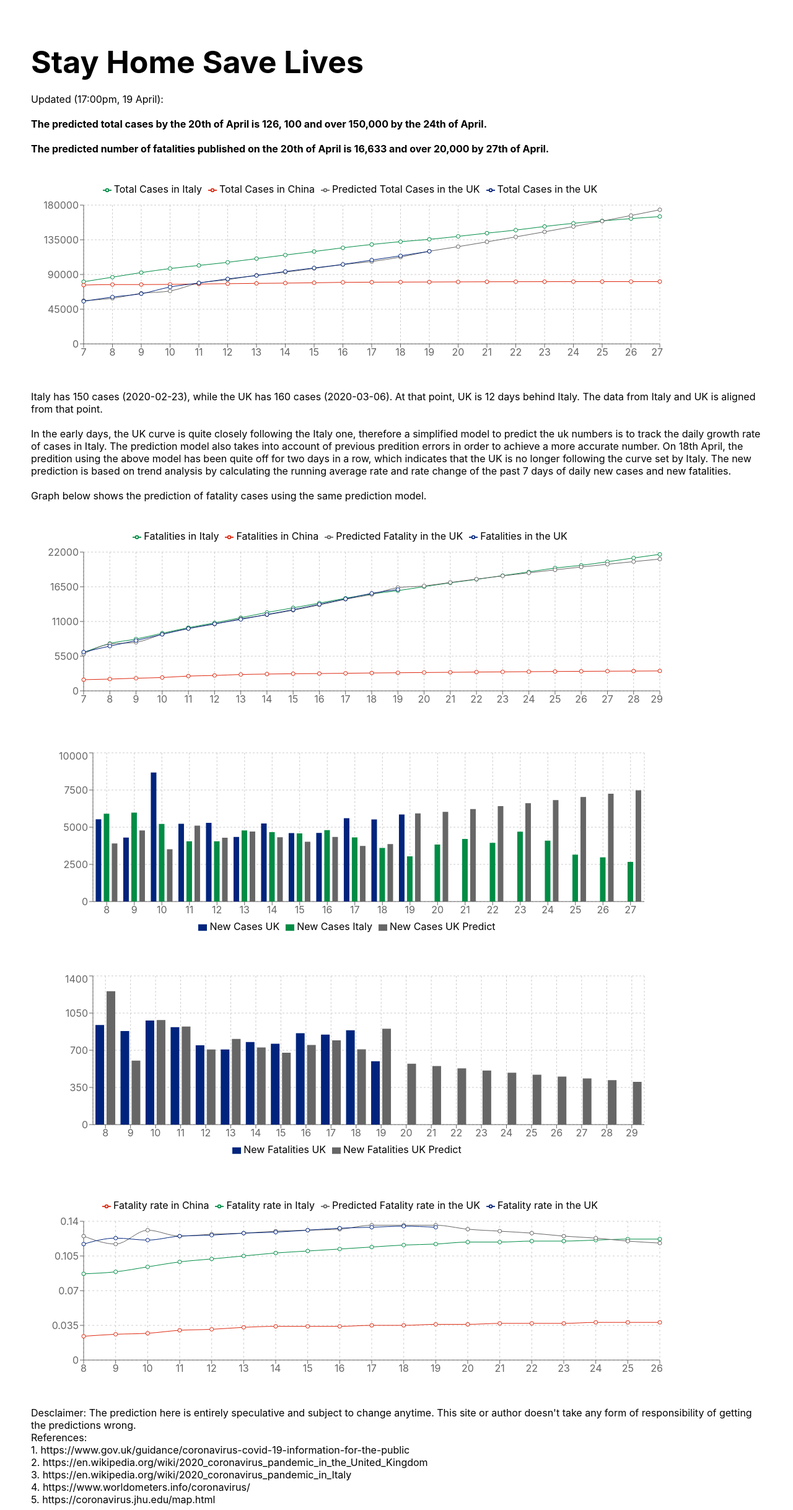
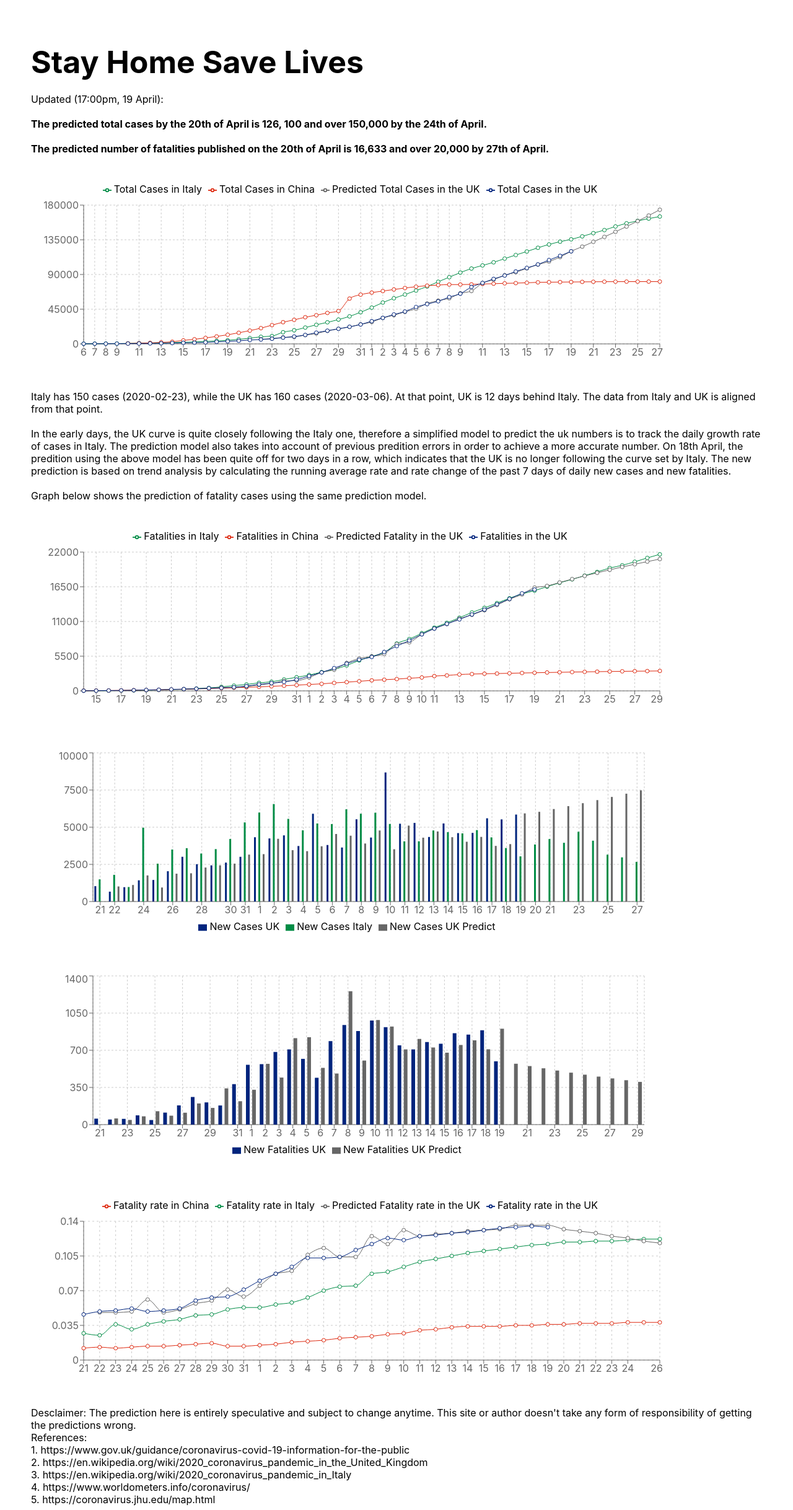
Before and after one commit to linamm/coronachart, a React (Create React App) app in the folder coronachart/: page / in a window 1280 px wide. Shown: the top 2437 px of the page at 62% size. Built offline with nearby package versions, Linux system fonts and the light colour scheme.

Commit message:
extend the graph

```diff
--- a/coronachart/src/Data.js
+++ b/coronachart/src/Data.js
@@ -118,12 +118,12 @@ export const TodayTotalIndex = Today - totalCaseStartDay;
 export const TodayFatalityIndex = Today - fatalityCaseStartDay;
 const totalCases = getPredictCases(raw_total_cases, TodayTotalIndex);
 const fatalityCases = getPredictCases(raw_death_cases, TodayFatalityIndex);
-export const displayTotalCases = totalCases.slice(TodayTotalIndex - 12, TodayTotalIndex + 12 );
-export const displayFatalityCases = fatalityCases.slice(TodayFatalityIndex - 12, TodayFatalityIndex + 12);
-export const newCases = getNewCases(totalCases, ['uk', 'uk_predict', 'it'], ['uk', 'uk', 'it']).slice(TodayTotalIndex - 12, TodayTotalIndex + 10 ); // Past 12 days and Future 10 days
-export const newFatalityCases = getNewCases(fatalityCases, ['uk', 'uk_predict'], ['uk', 'uk']).slice(TodayFatalityIndex - 12, TodayFatalityIndex + 10 ); // Past 12 days and Future 10 days
+export const displayTotalCases = totalCases;
+export const displayFatalityCases = fatalityCases;
+export const newCases = getNewCases(totalCases, ['uk', 'uk_predict', 'it'], ['uk', 'uk', 'it']).slice(TodayTotalIndex - 30, TodayTotalIndex + 10 ); // Past 12 days and Future 10 days
+export const newFatalityCases = getNewCases(fatalityCases, ['uk', 'uk_predict'], ['uk', 'uk']).slice(TodayFatalityIndex - 30, TodayFatalityIndex + 10 ); // Past 12 days and Future 10 days
 
 export const fatalityRates = getFatalityRates(
-  fatalityCases.slice(TodayFatalityIndex - 12, TodayFatalityIndex + 8),
-  totalCases.slice(TodayTotalIndex - 12, TodayTotalIndex + 8),
+  fatalityCases.slice(TodayFatalityIndex - 30, TodayFatalityIndex + 8),
+  totalCases.slice(TodayTotalIndex - 30, TodayTotalIndex + 8),
   ['uk', 'it', 'uk_predict', 'cn']);
```
